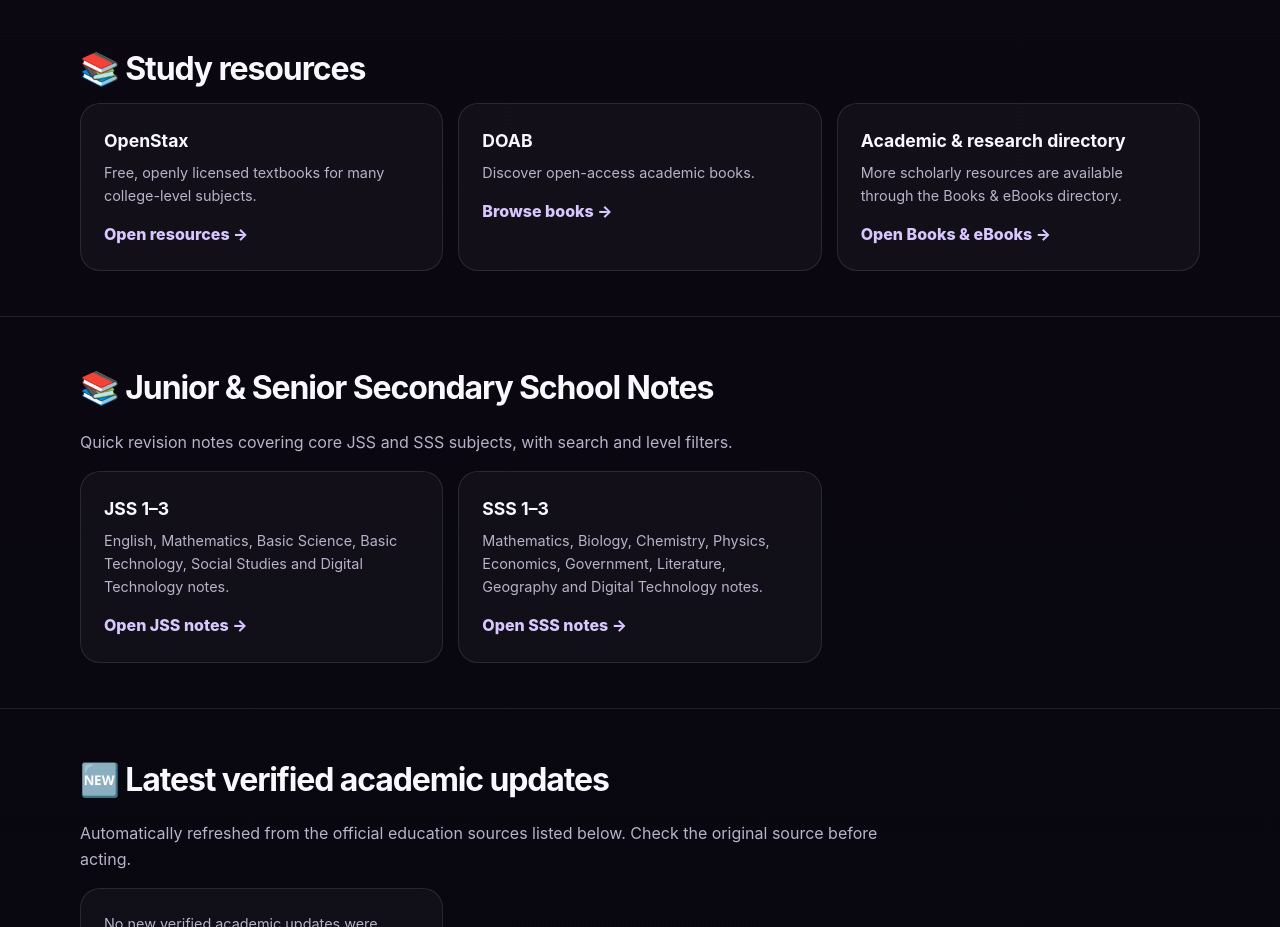
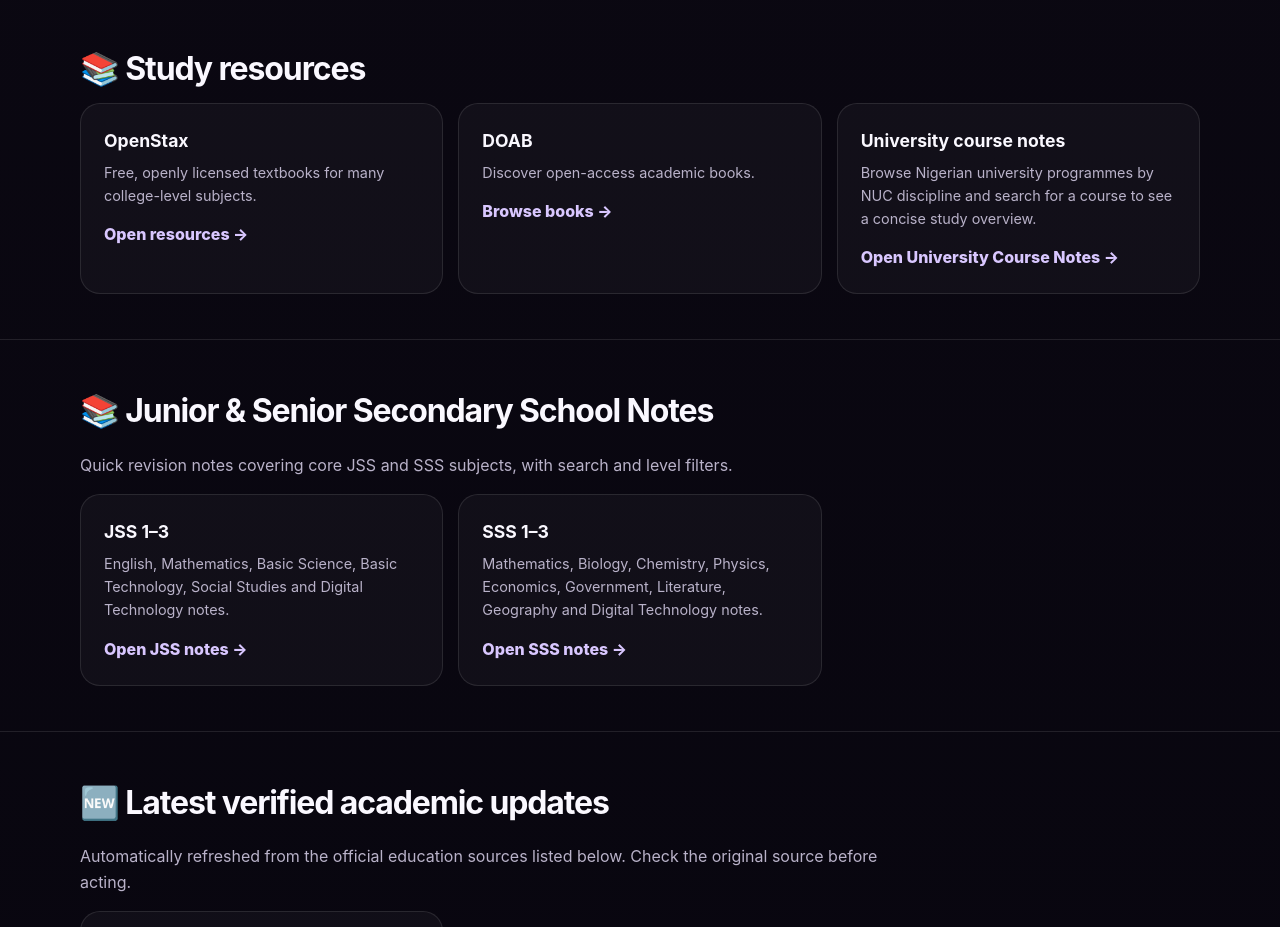
Before and after one commit to Emeka45/emeka45.github.io, a plain HTML site: page academic.html in a window 1280 px wide. Shown: the part 2700-3627 px from the top of the page. Drawn offline with Linux system fonts and the light colour scheme.

Commit message:
Link University Course Notes from Academic Hub

```diff
--- a/academic.html
+++ b/academic.html
@@ -32,7 +32,7 @@
 <section class="section"><div class="wrap"><h2>📚 Study resources</h2><div class="grid">
 <article class="card"><h3>OpenStax</h3><p>Free, openly licensed textbooks for many college-level subjects.</p><a class="go" href="https://openstax.org/" target="_blank" rel="noopener">Open resources →</a></article>
 <article class="card"><h3>DOAB</h3><p>Discover open-access academic books.</p><a class="go" href="https://www.doabooks.org/" target="_blank" rel="noopener">Browse books →</a></article>
-<article class="card"><h3>Academic & research directory</h3><p>More scholarly resources are available through the Books & eBooks directory.</p><a class="go" href="books-ebooks.html">Open Books & eBooks →</a></article>
+<article class="card"><h3>University course notes</h3><p>Browse Nigerian university programmes by NUC discipline and search for a course to see a concise study overview.</p><a class="go" href="university-course-notes.html">Open University Course Notes →</a></article>
 </div></div></section>
 <section class="section"><div class="wrap"><h2>📚 Junior & Senior Secondary School Notes</h2><p class="intro">Quick revision notes covering core JSS and SSS subjects, with search and level filters.</p><div class="grid"><article class="card"><h3>JSS 1–3</h3><p>English, Mathematics, Basic Science, Basic Technology, Social Studies and Digital Technology notes.</p><a class="go" href="secondary-school-notes.html?level=JSS">Open JSS notes →</a></article><article class="card"><h3>SSS 1–3</h3><p>Mathematics, Biology, Chemistry, Physics, Economics, Government, Literature, Geography and Digital Technology notes.</p><a class="go" href="secondary-school-notes.html?level=SSS">Open SSS notes →</a></article></div></div></section><section class="section" id="live-updates"><div class="wrap"><h2>🆕 Latest verified academic updates</h2><p class="intro">Automatically refreshed from the official education sources listed below. Check the original source before acting.</p><div id="academicUpdates" class="grid"><article class="card"><p>Loading latest updates…</p></article></div></div></section><section class="section"><div class="wrap"><div class="notice"><strong>Important:</strong> Dates, fees, eligibility rules and admission requirements can change. C. O. Eric is a discovery hub, not the examination body, university or scholarship sponsor. Confirm current information at the linked official source before paying or submitting an application.</div></div></section></main>
 <footer class="wrap footer"><span>© 2026 C. O. Eric.</span><span><a href="index.html">Home</a> · <a href="jobs.html">Jobs Hub</a> · <a href="contact.html">Contact</a></span></footer>
```
